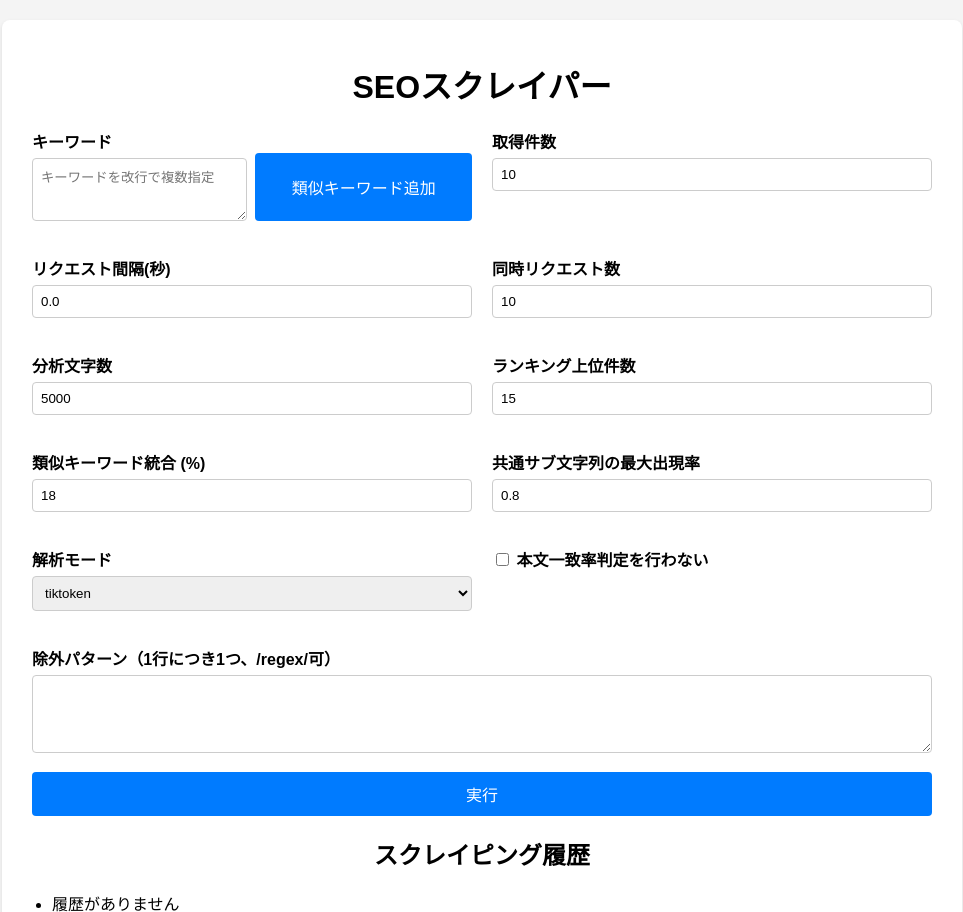
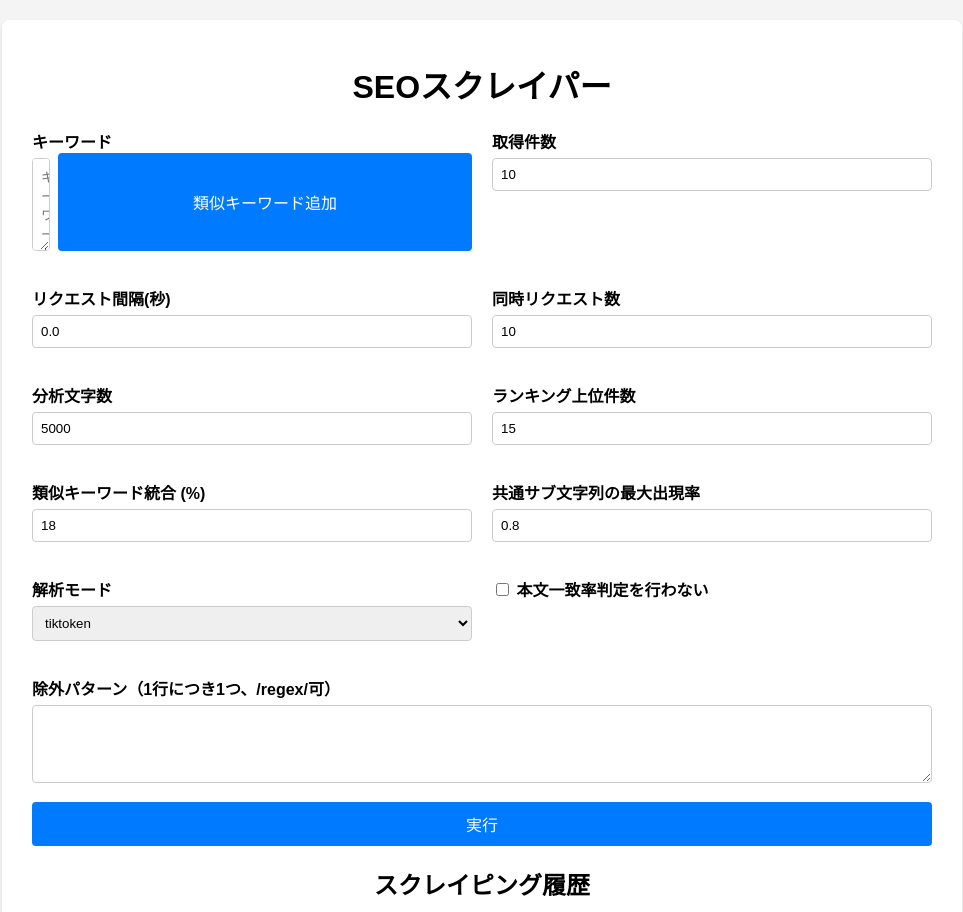
Before and after one commit to ZakuroSystem/seoscraper, a Flask app: page / in a window 1280 px wide. Shown: the top 912 px of the page, without its empty margins (158-1121 px from the left). Run offline with Flask 3, Linux system fonts and the light colour scheme; some libraries are stand-ins or nearby versions.

Commit message:
Make keyword input multiline

```diff
--- a/templates/index.html
+++ b/templates/index.html
@@ -118,7 +118,7 @@
         <div class="form-group">
           <label for="keyword">キーワード</label>
           <div style="display:flex; gap:0.5em;">
-            <textarea id="keyword" name="keyword" rows="3" placeholder="キーワードを改行で複数指定">{{ form.keyword if form else '' }}</textarea>
+            <textarea id="keyword" name="keyword" rows="5" placeholder="キーワードを改行で複数指定" style="flex:1; white-space:pre-wrap;">{{ form.keyword if form else '' }}</textarea>
             <button type="submit" name="action" value="expand">類似キーワード追加</button>
           </div>
         </div>
```
